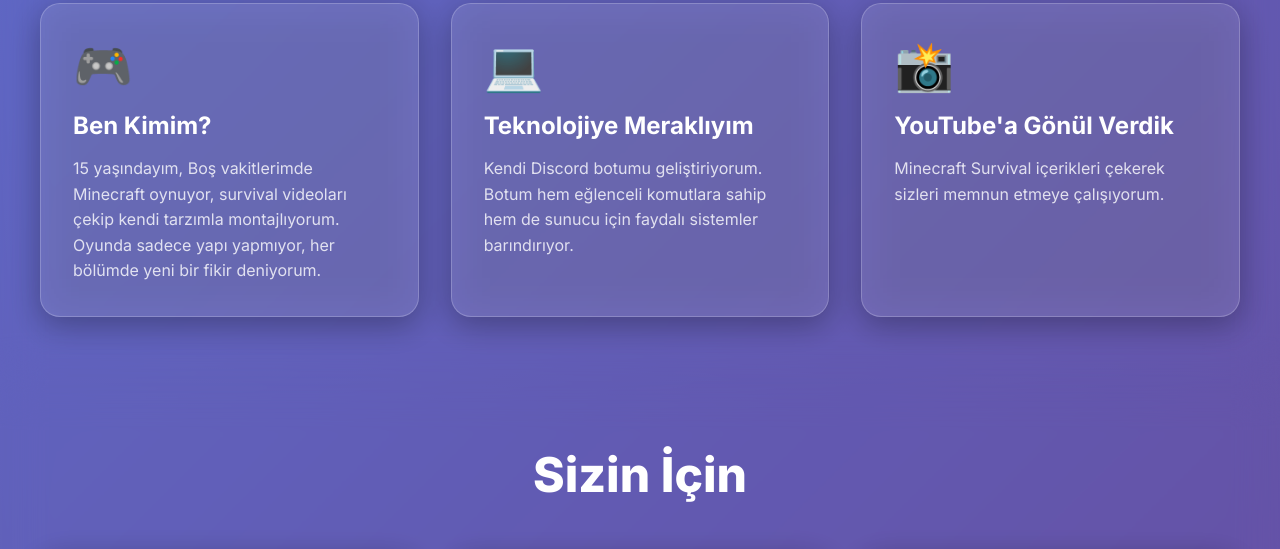
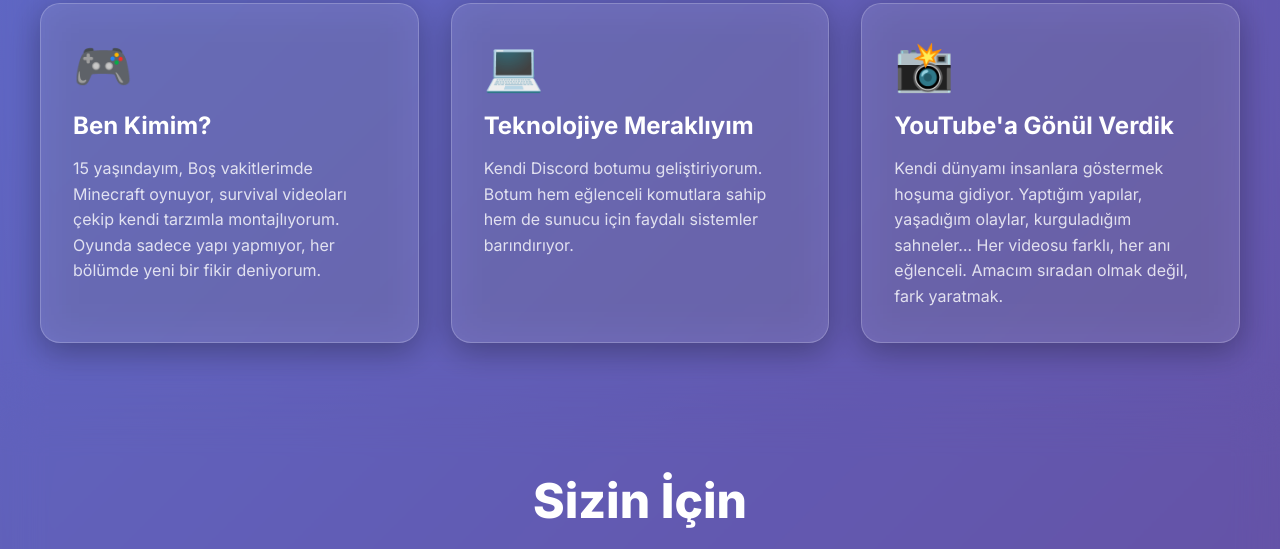
Before and after one commit to BenYaso/benyasobot-website, a plain HTML site: page index.html in a window 1280 px wide. Shown: the part 968-1517 px from the top of the page. Drawn offline with Linux system fonts and the light colour scheme.

Commit message:
Update index.html

```diff
--- a/index.html
+++ b/index.html
@@ -541,7 +541,7 @@
                     <div class="card">
                         <div class="card-icon">📸</div>
                         <h3>YouTube'a Gönül Verdik</h3>
-                        <p>Minecraft Survival içerikleri çekerek sizleri memnun etmeye çalışıyorum. </p>
+                        <p>Kendi dünyamı insanlara göstermek hoşuma gidiyor. Yaptığım yapılar, yaşadığım olaylar, kurguladığım sahneler… Her videosu farklı, her anı eğlenceli. Amacım sıradan olmak değil, fark yaratmak. </p>
                     </div>
                 </div>
             </div>
```
